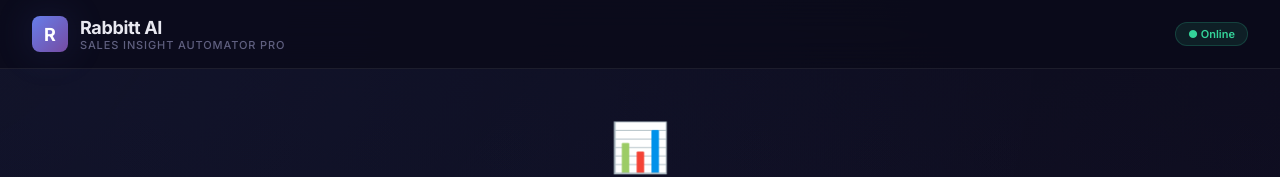
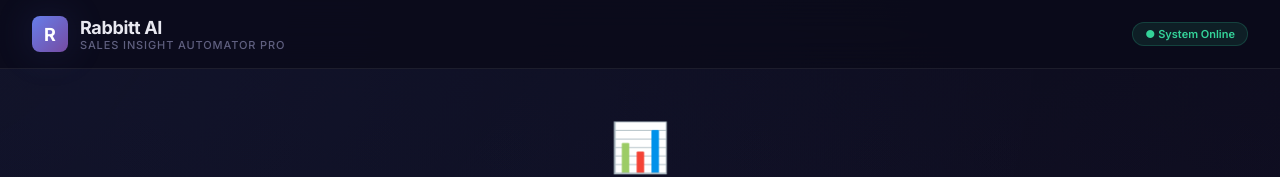
Before and after one commit to Armaan22gautam/rabbit.ai, a React (Vite) app in the folder frontend/: page / in a window 1280 px wide. Shown: the top 177 px of the page. Built offline with nearby package versions, Linux system fonts and the light colour scheme; no server answers.

Commit message:
Update App.jsx navbar

```diff
--- a/frontend/src/App.jsx
+++ b/frontend/src/App.jsx
@@ -124,7 +124,7 @@ function App() {
             <div className="navbar-subtitle">Sales Insight Automator Pro</div>
           </div>
         </div>
-        <span className="navbar-badge">● Online</span>
+        <span className="navbar-badge">● System Online</span>
       </nav>
 
       {/* Main */}
```
